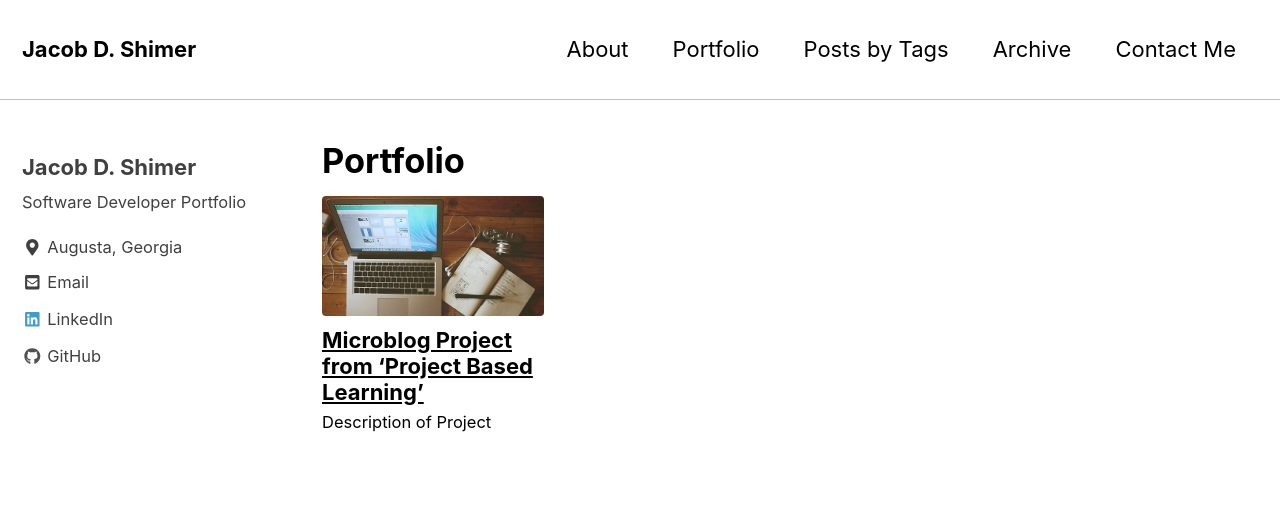
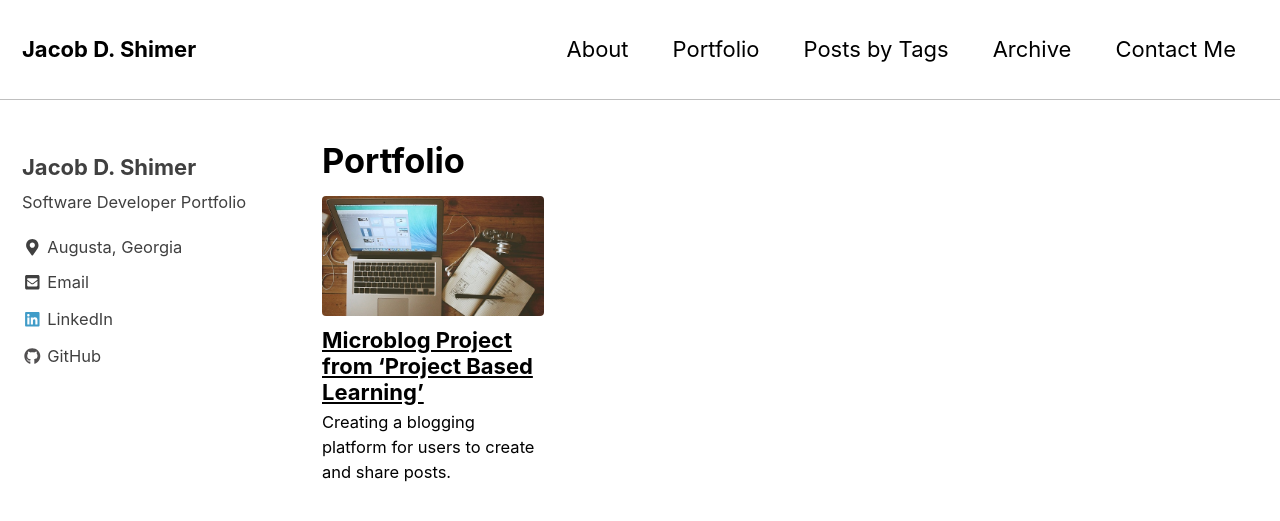
Before and after one commit to jacobdshimer/jacobdshimer.github.io, a Jekyll site: the page built from _pages/portfolio-archive.md, in a window 1280 px wide and 900 px high. Shown: the top 521 px of the window. Built offline with Jekyll 4.4.1, drawn with Linux system fonts in a browser that asks for light colours; nearby versions of some CDN libraries.

Commit message:
Added in defined excerpt for microblog project main page

```diff
--- a/_portfolio/microblog-project.md
+++ b/_portfolio/microblog-project.md
@@ -1,5 +1,6 @@
 ---
 title: "Microblog Project from 'Project Based Learning'"
+excerpt: "Creating a blogging platform for users to create and share posts. "
 header:
   show_overlay_excerpt: False
   overlay_image: "/assets/images/microblog-portfolio-page.jpg"
```
